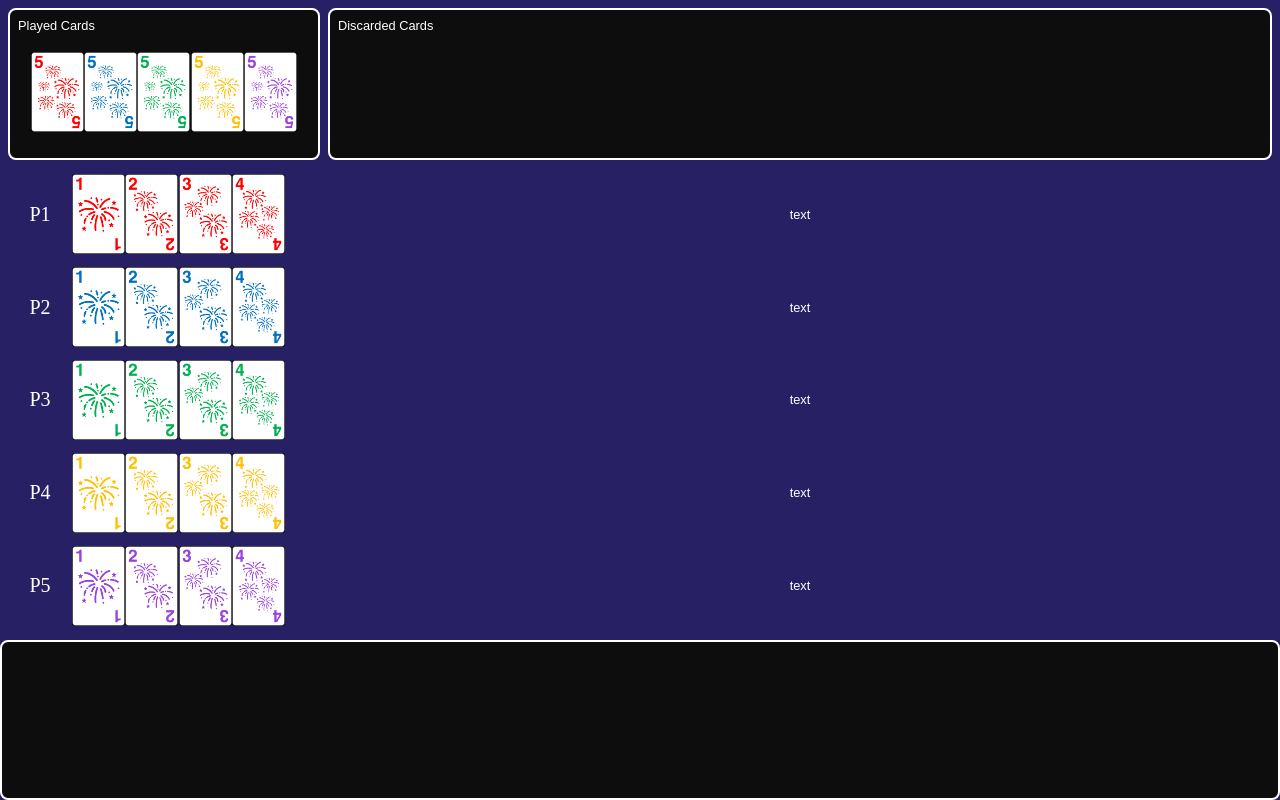
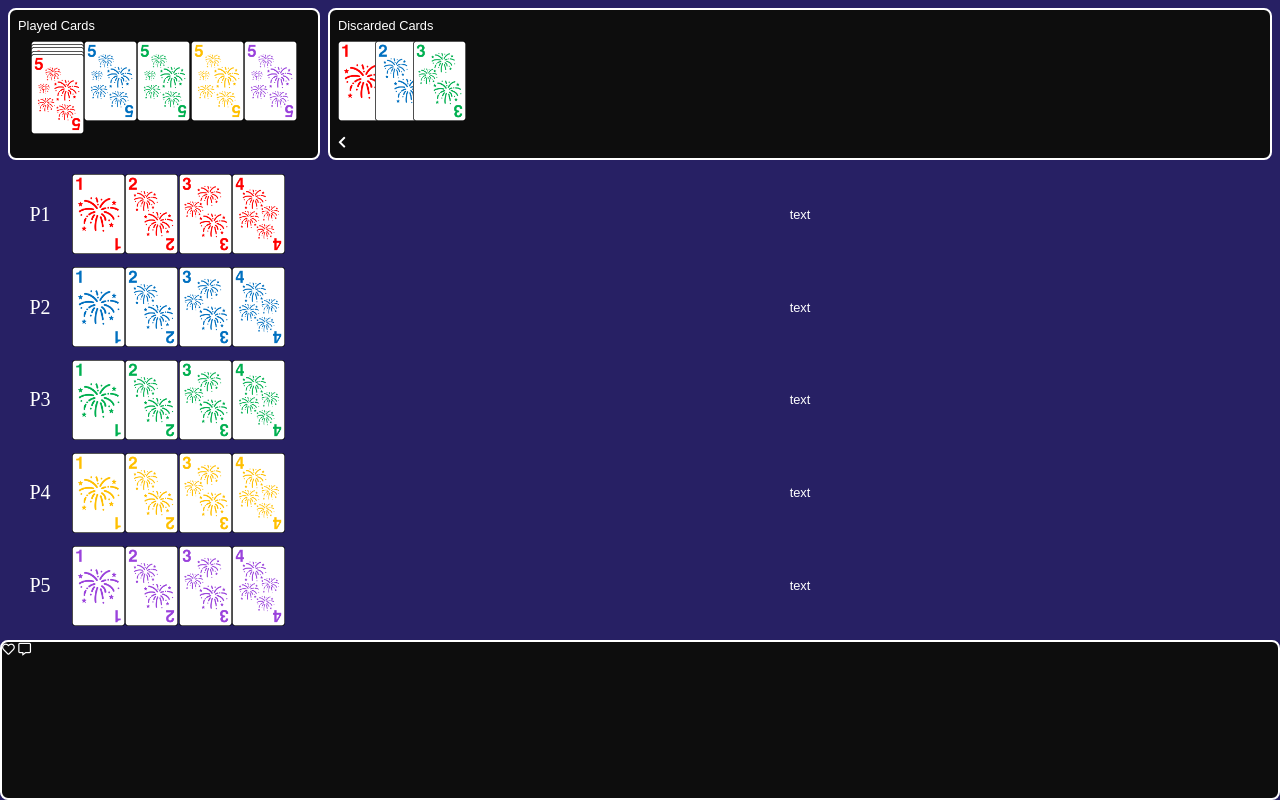
Before and after one commit to atyjeski/tyjeski, a Django app: page /hanabi/new in a window 1280 px wide. Run offline with Django 3.2, Linux system fonts and the light colour scheme; some libraries are stand-ins or nearby versions.

Commit message:
Add card stacking to played cards section

```diff
--- a/backend/hanabi/static/hanabi/css/interface-overhaul.css
+++ b/backend/hanabi/static/hanabi/css/interface-overhaul.css
@@ -102,11 +102,7 @@
     grid-template-columns: 4rem auto;
 }
 
-.played-cards {
-    grid-area: played;
-    display: flex;
-    flex-direction: column;
-}
+.played-cards { grid-area: played; }
 
 .discarded-cards { grid-area: discarded; }
 
@@ -116,13 +112,32 @@
 
 .game-info { grid-area: info; }
 
-/* Played Cards Section */
+/* Played and Discarded Sections */
+
+.played-cards,
+.discarded-cards {
+    display: flex;
+    flex-direction: column;
+}
+
+.played-cards__title,
+.discarded-cards__title {
+    margin-bottom: .5rem;
+}
+
+.played-cards__display,
+.discarded-cards__display {
+    display: flex;
+    flex: 1;
+}
 
 .played-cards__display {
-    display: flex;
     justify-content: center;
-    align-items: center;
-    flex: 1;
+    margin-bottom: var(--fs-small);
+}
+
+.discarded-cards__display {
+    justify-content: left;
 }
 
 .played-cards__display--stack {
@@ -130,7 +145,18 @@
     flex-direction: column;
 }
 
-/* Discarded Cards Section */
+.played-cards__display--stack > .card {
+    margin-bottom: calc( var(--card-height) * -.96);
+}
+
+.discarded-cards__display--stack {
+    display: flex;
+    flex-direction: row;
+}
+
+.discarded-cards__display--stack > .card {
+    margin-right: -1rem;
+}
 
 /* Players Section */
 
--- a/backend/hanabi/templates/hanabi/interface-overhaul.html
+++ b/backend/hanabi/templates/hanabi/interface-overhaul.html
@@ -8,7 +8,9 @@
   <meta name="viewport" content="width=device-width, initial-scale=1">
   <title>Hanabi</title>
   <link rel="stylesheet" href="{% static 'hanabi/css/interface-overhaul.css' %}" type="text/css">
-
+  <link rel="stylesheet" href="https://cdnjs.cloudflare.com/ajax/libs/font-awesome/5.11.2/css/all.min.css"
+    integrity="sha512-0S+nbAYis87iX26mmj/+fWt1MmaKCv80H+Mbo+Ne7ES4I6rxswpfnC6PxmLiw33Ywj2ghbtTw0FkLbMWqh4F7Q=="
+    crossorigin="anonymous" referrerpolicy="no-referrer" />
 </head>
 
 <body>
@@ -17,6 +19,10 @@
       <div class="played-cards__title">Played Cards</div>
       <div class="played-cards__display">
         <div class="played-cards__display--stack">
+          <div class="card r1"></div>
+          <div class="card r2"></div>
+          <div class="card r3"></div>
+          <div class="card r4"></div>
           <div class="card r5"></div>
         </div>
         <div class="played-cards__display--stack">
@@ -34,7 +40,17 @@
       </div>
     </div>
     <div class="discarded-cards">
-      Discarded Cards
+      <div class="discarded-cards__title">Discarded Cards</div>
+      <div class="discarded-cards__display">
+        <div class="discarded-cards__display--stack">
+          <div class="card r1"></div>
+          <div class="card b2"></div>
+          <div class="card g3"></div>
+        </div>
+      </div>
+      <div class="discarded-cards__popout-icon">
+        <i class="fas fa-chevron-left"></i>
+      </div>
     </div>
     <div class="player-hands">
         <div class="player-name">P1</div>
@@ -84,7 +100,10 @@
       <div class="player-text">text</div>
       <div class="player-text">text</div>
     </div>
-    <div class="game-info"></div>
+    <div class="game-info">
+      <i class="far fa-heart"></i>
+      <i class="far fa-comment-alt"></i>
+    </div>
   </div>
 </body>
 
```
